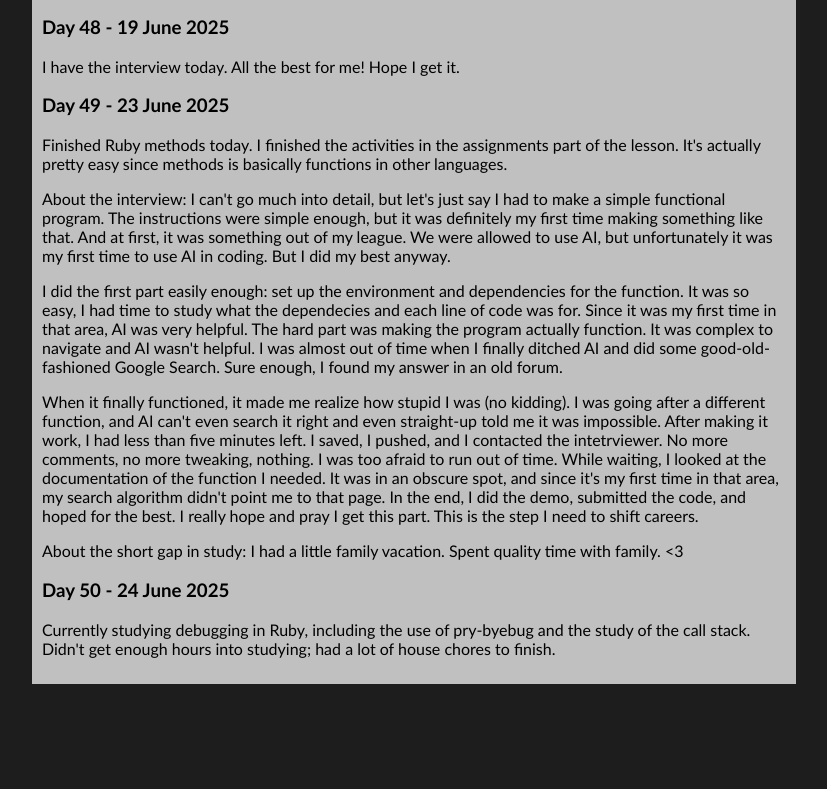
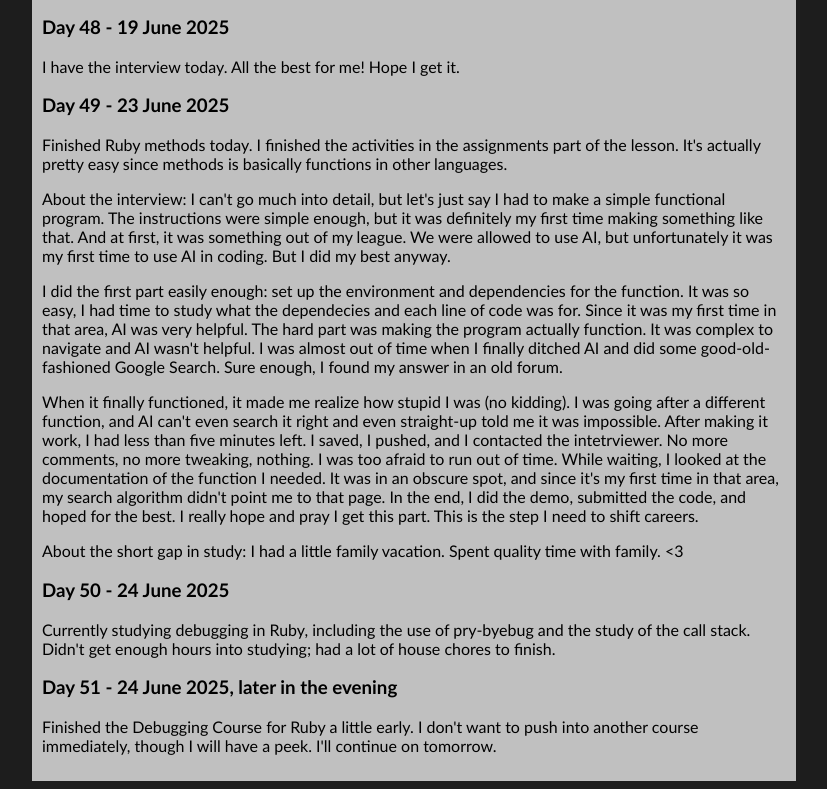
Before and after one commit to Ciphraem/Web-Dev-Journey, a plain HTML site: page index.html in a window 1280 px wide. Shown: the part 8012-8801 px from the top of the page, without its empty margins (226-1053 px from the left). Before the commit the page ends 8704 px from the top, so only its background shows below. Drawn offline with Linux system fonts and the light colour scheme.

Commit message:
Update for Day 51, earlier than usual.

```diff
--- a/index.html
+++ b/index.html
@@ -256,6 +256,9 @@
 
                 <h3>Day 50 - 24 June 2025</h3>
                 <p>Currently studying debugging in Ruby, including the use of pry-byebug and the study of the call stack. Didn't get enough hours into studying; had a lot of house chores to finish.</p>
+
+                <h3>Day 51 - 24 June 2025, later in the evening</h3>
+                <p>Finished the Debugging Course for Ruby a little early. I don't want to push into another course immediately, though I will have a peek. I'll continue on tomorrow.</p>
             </div>
     </body>
 </html>
```
